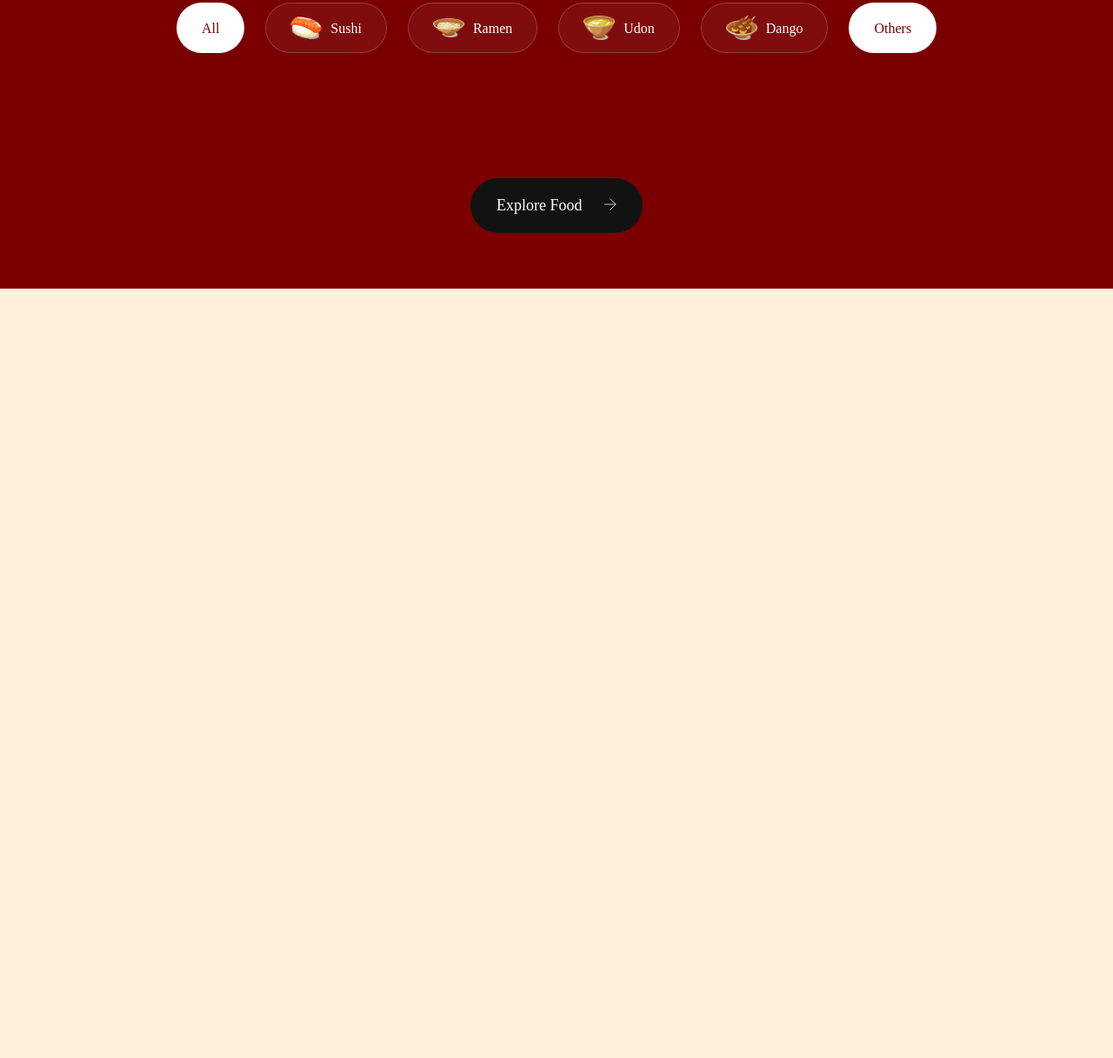
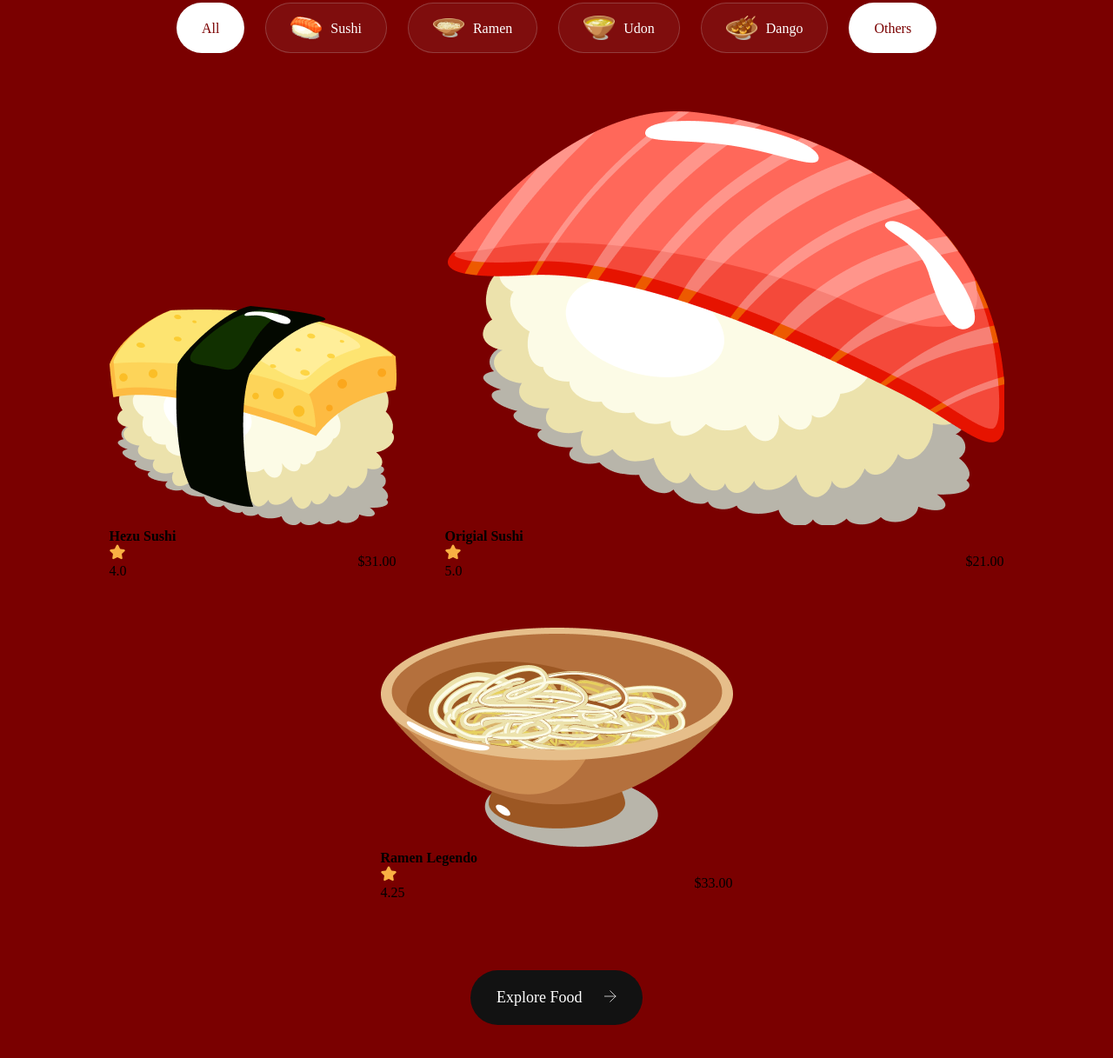
Before and after one commit to gokul4305/sushi-project, a website built with Vite: page index.html in a window 1280 px wide. Shown: the part 1801-3018 px from the top of the page at 87% size. Before the commit the page ends 2133 px from the top, so only its background shows below. Built offline with nearby package versions, Linux system fonts and the light colour scheme; a web font is replaced by a local one.

Commit message:
still the process last stage

```diff
--- a/index.html
+++ b/index.html
@@ -123,6 +123,51 @@
       </div>
       <div class="popular-foods__catalogue">
         <!--js section-->
+        <article class="popular-foods__card">
+          <img
+            class="popular-foods__card-image"
+            src="assets/sushi-12.png"
+            alt="sushi-11"
+          />
+          <h4 class="popular-foods__card-title">Hezu Sushi</h4>
+          <div class="popular-foods__card-details flex-between">
+            <div class="popular-foods__card-rating">
+              <img src="assets/star.svg" alt="star" />
+              <p>4.0</p>
+            </div>
+            <p class="popular-foods__card-price">$31.00</p>
+          </div>
+        </article>
+        <article class="popular-foods__card active-card">
+          <img
+            class="popular-foods__card-image"
+            src="assets/sushi-11.png"
+            alt="sushi12"
+          />
+          <h4 class="popular-foods__card-title">Origial Sushi</h4>
+          <div class="popular-foods__card-details flex-between">
+            <div class="popular-foods__card-rating">
+              <img src="assets/star.svg" alt="star" />
+              <p>5.0</p>
+            </div>
+            <p class="popular-foods__card-price">$21.00</p>
+          </div>
+        </article>
+        <article class="popular-foods__card">
+          <img
+            class="popular-foods__card-image"
+            src="assets/sushi-10.png"
+            alt="sushi12"
+          />
+          <h4 class="popular-foods__card-title">Ramen Legendo</h4>
+          <div class="popular-foods__card-details flex-between">
+            <div class="popular-foods__card-rating">
+              <img src="assets/star.svg" alt="star" />
+              <p>4.25</p>
+            </div>
+            <p class="popular-foods__card-price">$33.00</p>
+          </div>
+        </article>
       </div>
       <button class="popular-foods__button">
         Explore Food
```
